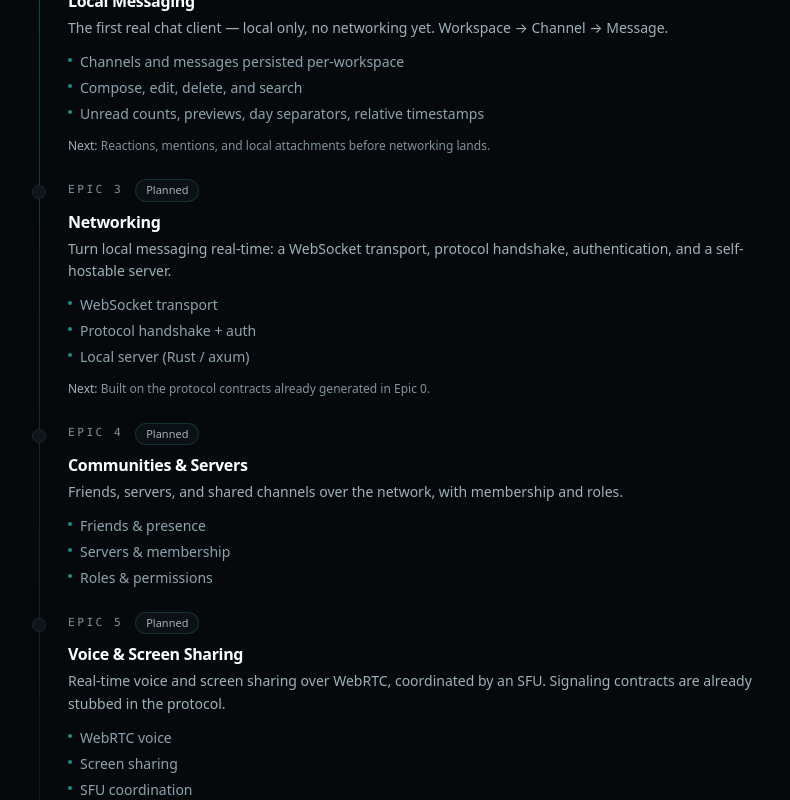
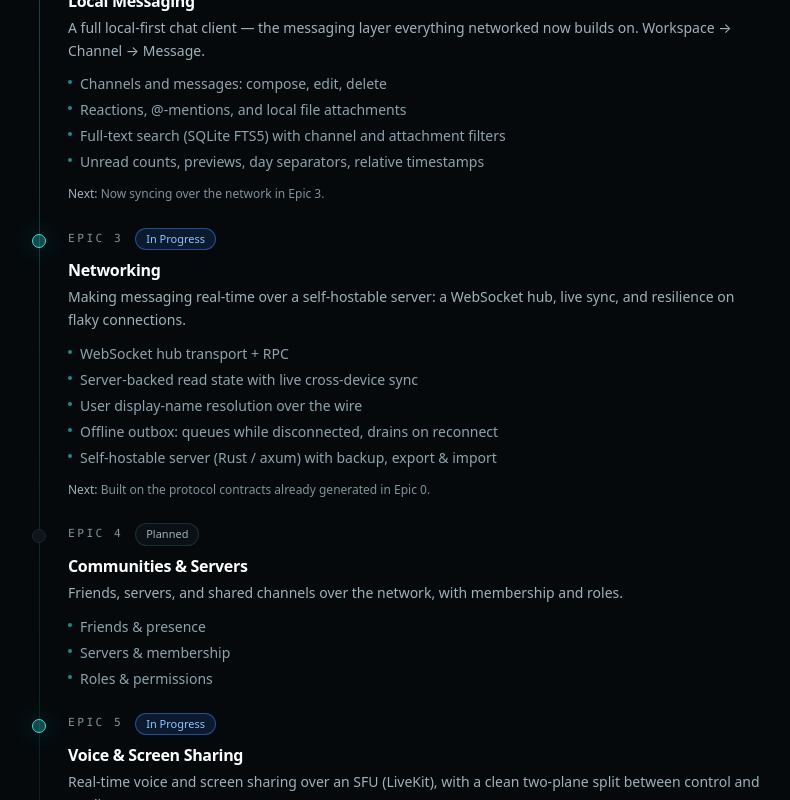
Before and after one commit to LynxDock-LLC/lynxdock-website, a Next.js app: page /roadmap in a window 1280 px wide. Shown: the part 1020-1820 px from the top of the page, without its empty margins (244-1034 px from the left). Built offline with nearby package versions, Linux system fonts and the light colour scheme; no server answers.

Commit message:
Refresh features, mission-control copy, epics; add V2 progress post

```diff
--- a/src/app/mission-control/page.tsx
+++ b/src/app/mission-control/page.tsx
@@ -117,8 +117,12 @@ export default function MissionControlPage() {
         <SectionHeader
           eyebrow="One source of truth"
           title="System status"
-          className="mb-10"
+          className="mb-4"
         />
+        <p className="mb-10 max-w-2xl text-sm leading-relaxed text-[#9fb2ba]">
+          Not a mockup - this board is generated straight from the LynxDock repositories,
+          reporting the live health and versions of the server, desktop app, protocol, and website.
+        </p>
         <SystemStatusBoard status={systemStatus} />
       </section>
 
--- a/src/data/epics.ts
+++ b/src/data/epics.ts
@@ -42,23 +42,30 @@ export const epics: Epic[] = [
   {
     n: "Epic 2",
     title: "Local Messaging",
-    status: "in-progress",
+    status: "completed",
     description:
-      "The first real chat client — local only, no networking yet. Workspace → Channel → Message.",
+      "A full local-first chat client — the messaging layer everything networked now builds on. Workspace → Channel → Message.",
     highlights: [
-      "Channels and messages persisted per-workspace",
-      "Compose, edit, delete, and search",
+      "Channels and messages: compose, edit, delete",
+      "Reactions, @-mentions, and local file attachments",
+      "Full-text search (SQLite FTS5) with channel and attachment filters",
       "Unread counts, previews, day separators, relative timestamps",
     ],
-    future: "Reactions, mentions, and local attachments before networking lands.",
+    future: "Now syncing over the network in Epic 3.",
   },
   {
     n: "Epic 3",
     title: "Networking",
-    status: "planned",
+    status: "in-progress",
     description:
-      "Turn local messaging real-time: a WebSocket transport, protocol handshake, authentication, and a self-hostable server.",
-    highlights: ["WebSocket transport", "Protocol handshake + auth", "Local server (Rust / axum)"],
+      "Making messaging real-time over a self-hostable server: a WebSocket hub, live sync, and resilience on flaky connections.",
+    highlights: [
+      "WebSocket hub transport + RPC",
+      "Server-backed read state with live cross-device sync",
+      "User display-name resolution over the wire",
+      "Offline outbox: queues while disconnected, drains on reconnect",
+      "Self-hostable server (Rust / axum) with backup, export & import",
+    ],
     future: "Built on the protocol contracts already generated in Epic 0.",
   },
   {
@@ -72,10 +79,15 @@ export const epics: Epic[] = [
   {
     n: "Epic 5",
     title: "Voice & Screen Sharing",
-    status: "planned",
+    status: "in-progress",
     description:
-      "Real-time voice and screen sharing over WebRTC, coordinated by an SFU. Signaling contracts are already stubbed in the protocol.",
-    highlights: ["WebRTC voice", "Screen sharing", "SFU coordination"],
+      "Real-time voice and screen sharing over an SFU (LiveKit), with a clean two-plane split between control and media.",
+    highlights: [
+      "Audio media plane: join, device selection, deafen",
+      "Screen sharing",
+      "SFU via LiveKit; control and media planes separated",
+    ],
+    future: "Arriving ahead of the original roadmap order.",
   },
   {
     n: "Epic 6",
--- a/src/data/productDetails.ts
+++ b/src/data/productDetails.ts
@@ -42,10 +42,12 @@ export const productDetails: Record<string, ProductDetail> = {
     href: "/products/lynxdock/",
     intro: "The flagship LynxDock app. Voice, chat, and screen sharing - from a spontaneous P2P call to a fully self-hosted community you own.",
     features: [
-      { title: "Quick Calls", description: "Temporary P2P rooms for voice, chat, and screen sharing. Start now, share a code, and disappear after inactivity.", icon: "bolt" },
-      { title: "Persistent Servers", description: "A self-hosted home with accounts, rooms, history, and admin controls. Accounts and data stay with the server you choose.", icon: "server" },
-      { title: "Guided Server Setup", description: "A calm first-run wizard creates a local server with SQLite, safe self-hosting defaults, and a random session secret.", icon: "shield" },
-      { title: "Communities & Squadrons", description: "Text and voice channels, member rosters, and a mission-control command view for organizing people at any scale.", icon: "users" },
+      { title: "Messaging that's yours", description: "Channels with edits, reactions, @-mentions, and file attachments - stored locally first and synced to the server you choose.", icon: "message" },
+      { title: "Voice & screen share", description: "Real-time audio and screen sharing over an SFU media plane, with device selection and deafen. Talk and show, not just type.", icon: "bolt" },
+      { title: "Works offline", description: "An outbox queues messages while you're disconnected and drains automatically on reconnect - a flaky network never costs you a message.", icon: "shield" },
+      { title: "Instant full-text search", description: "Find any message in a moment with a full-text index - scope to one channel or all of them, and filter to messages with files.", icon: "cpu" },
+      { title: "Persistent self-hosted servers", description: "Accounts, rooms, history, and admin controls on infrastructure you run, with live cross-device read sync. Your space, your data.", icon: "server" },
+      { title: "Guided Server Setup", description: "A calm first-run wizard creates a real server with SQLite, safe self-hosting defaults, and a random session secret - no terminal.", icon: "lock" },
     ],
     ctas: [
       { label: "Download", href: "/download/", variant: "primary" },
```
